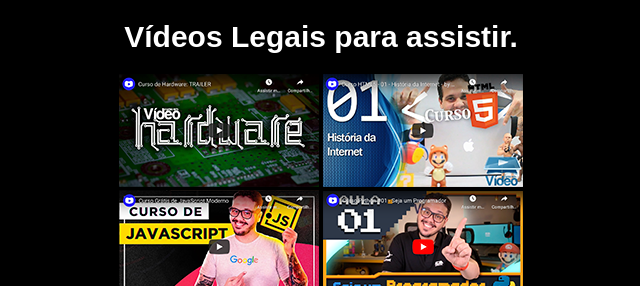
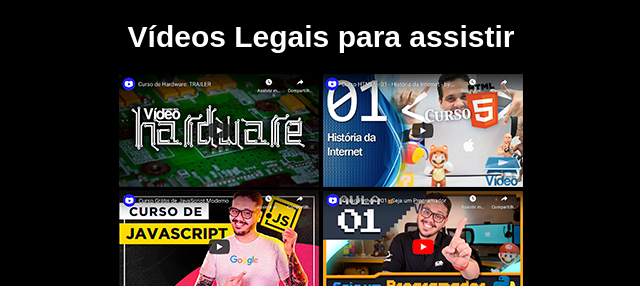
Before and after one commit to Edilano-Gonzaga/HTML5-CSS3, a plain HTML site: page _Desafios/_desafio09/index.html in a window 1280 px wide. Shown: the top 286 px of the page, 319-959 px from the left. Drawn offline with Linux system fonts and the light colour scheme.

Commit message:
Update index.html

```diff
--- a/_Desafios/_desafio09/index.html
+++ b/_Desafios/_desafio09/index.html
@@ -9,7 +9,7 @@
 </head>
 <body>
 
-    <h1>Vídeos Legais para assistir.</h1>
+    <h1>Vídeos Legais para assistir</h1>
 
     <p>
     <a href="pag002.html"><img  src="_imagens/thumb-hardware.png"alt="Imagem curso hardware.">
```
